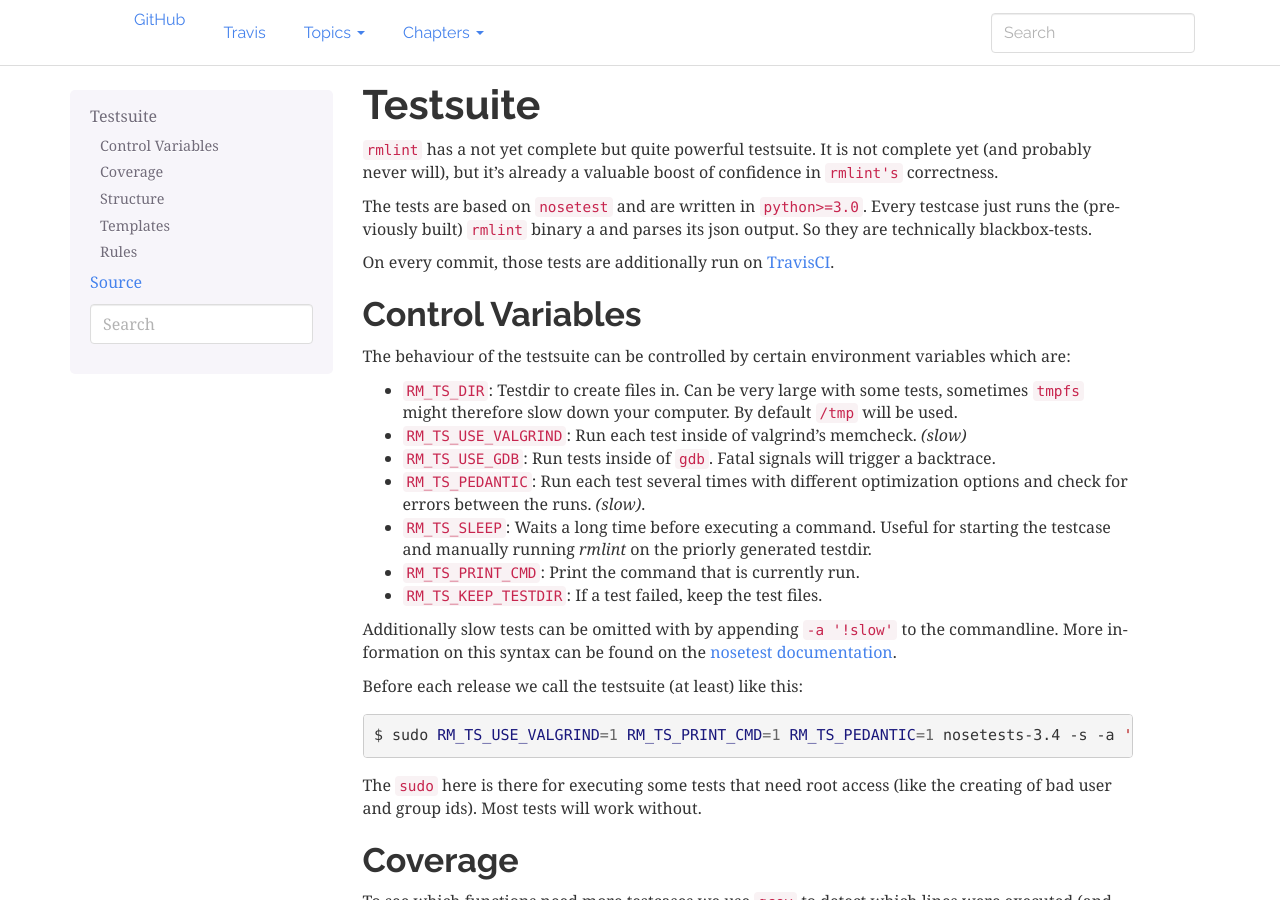
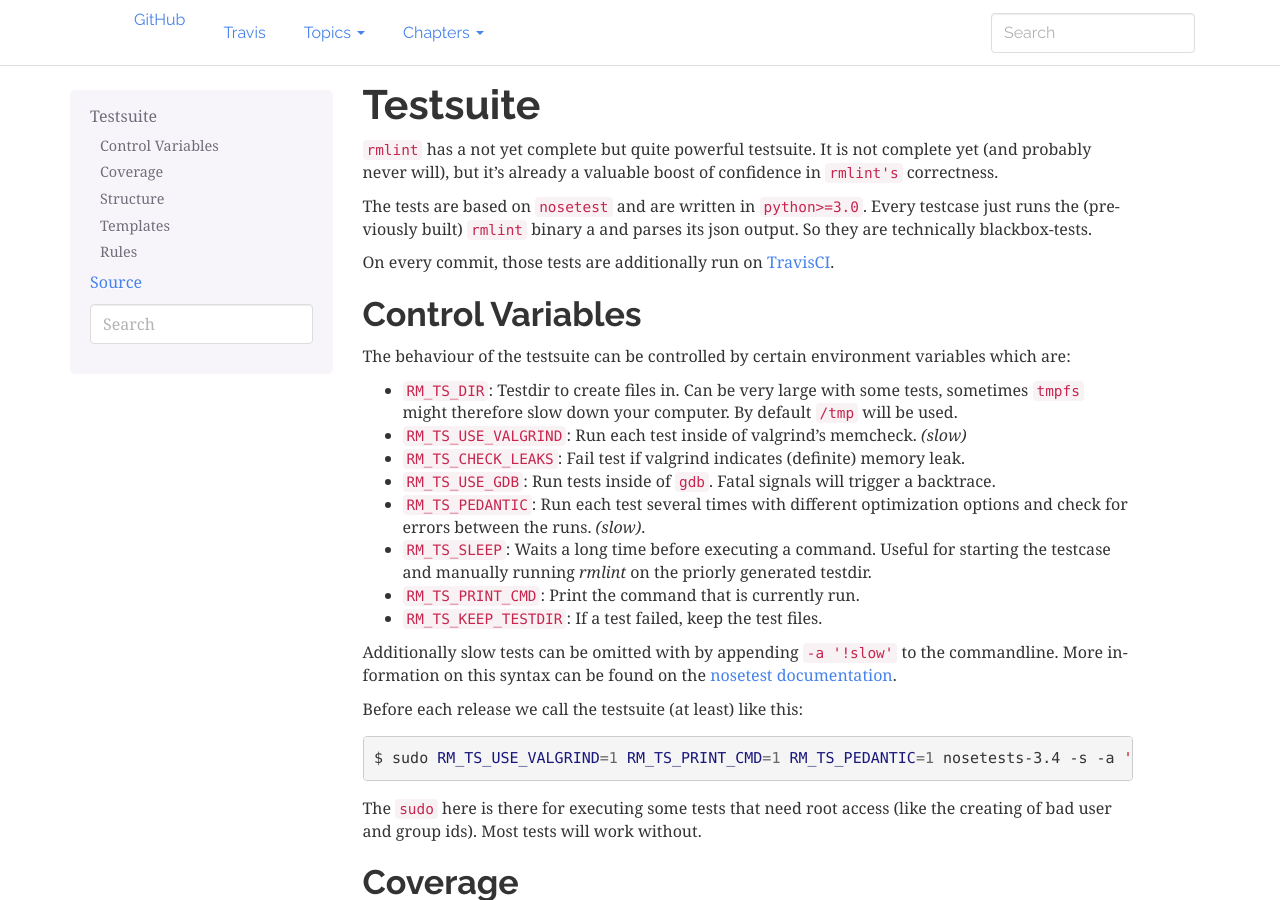
Before and after one commit to sahib/rmlint, a Sphinx documentation site: the page built from docs/testing.rst, in a window 1280 px wide and 900 px high. Built offline with Sphinx 7.4.7, drawn with Linux system fonts in a browser that asks for light colours.

Commit message:
tests: add option to fail on mem leak

```diff
--- a/docs/testing.rst
+++ b/docs/testing.rst
@@ -23,6 +23,7 @@ variables which are:
   sometimes ``tmpfs`` might therefore slow down your computer. By default
   ``/tmp`` will be used.
 - ``RM_TS_USE_VALGRIND``: Run each test inside of valgrind's memcheck. *(slow)*
+- ``RM_TS_CHECK_LEAKS``: Fail test if valgrind indicates (definite) memory leak.
 - ``RM_TS_USE_GDB``: Run tests inside of ``gdb``. Fatal signals will trigger a
   backtrace.
 - ``RM_TS_PEDANTIC``: Run each test several times with different optimization options
```
Also changed, not shown: 1 other file.
